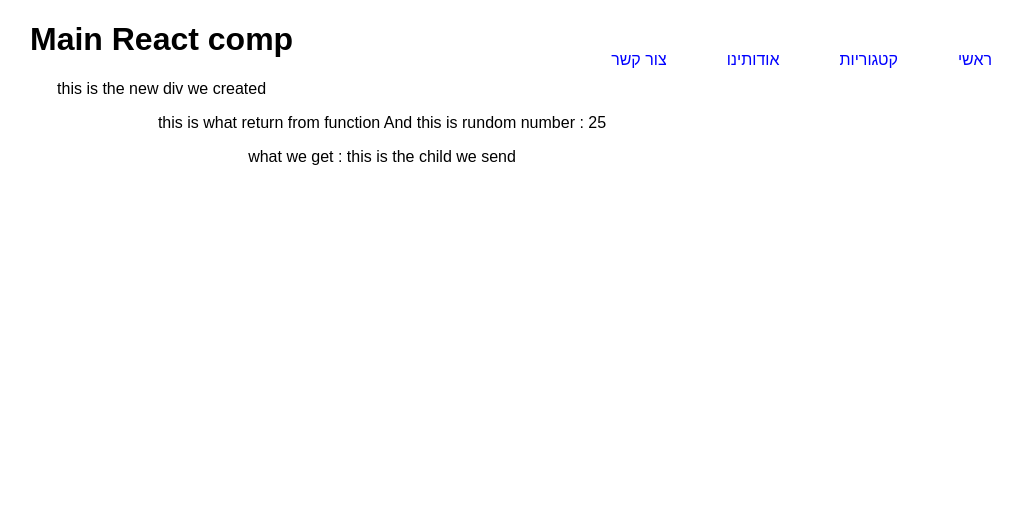
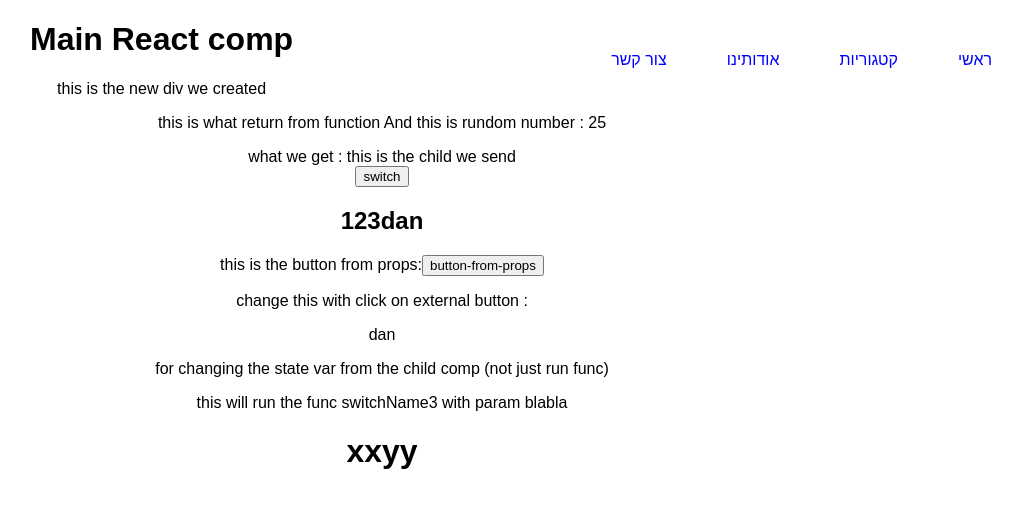
Before and after one commit to bozeha/react-pluralsite-from-start, a React (Create React App) app: page / in a window 1280 px wide. Shown: the top 508 px of the page, without its empty margins (258-1280 px from the left). Built offline with nearby package versions, Linux system fonts and the light colour scheme.

Commit message:
progres few steps

```diff
--- a/src/App.js
+++ b/src/App.js
@@ -5,8 +5,45 @@ import ReactBasics from './comps/React-basics';
 import ExportFunc from './comps/export-func';
 import SendVars from './comps/send-vars-to-com';
 import SendChild from './comps/send-var-with-children';
+import StartState from './comps/start-with-state';
+import ChangeStateButton from './comps/run-function-my-click-from-prop';
+import ChangeStateFromComp from './comps/change-parent-state-from-comp';
+
 
 class App extends Component {
+//// state is build in property that will runder the page every
+///  time the params will be change
+  state={
+    names:[
+      {name:'bob'},
+      {name:'dan'},
+      {name:'jon'},
+      {name:'nin'}
+    ]
+
+  }
+  switchName= (newVar) =>{
+
+    ///setState  will change the state object
+
+    this.setState({names:[{name:"ggggggg"},{name:"xaaaa"}]})
+
+  }
+  switchName2= () =>{
+
+    ///setState  will change the state object
+
+    this.setState({names:[{name:"ggggggg"},{name:"321321654"}]})
+
+  }
+  switchName3= (xxx) =>{
+
+        ///setState  will change the state object
+
+        this.setState({names:[{name:xxx},{name:xxx}]})
+
+      }
+
   render() {
     return (
       <div className="App">
@@ -21,6 +58,33 @@ class App extends Component {
         <ReactBasics/>
         <ExportFunc/>
         <SendChild>this is the child we send</SendChild>
+        {/* dont use () after the function name switchName
+        exmp: onClick={this.switchName()}
+        this will make the function run once when the runder is done */}
+
+        {/* without the () onclick will run the founction only when clicking */}
+        <button onClick={this.switchName}>switch</button>
+
+        {/* sending the param from state to component StartState */}
+        <StartState name="123" second={this.state.names[1].name}></StartState>
+
+
+
+          this is the button from props:
+          {/* we will send the reference of the function switchName2 to the prop change-state-on-click-button-in-prop */}
+          <ChangeStateButton refreFunc={this.switchName2}/>
+
+
+          <p>change this with click on external button :</p>
+          <p>{this.state.names[1].name}</p>
+
+
+
+          <p>for changing the state var from the child comp (not just run func)</p>
+          <p>this will run the func switchName3 with param blabla</p>
+
+          <ChangeStateFromComp changeState={this.switchName3.bind(this,'blabla')}/>
+
 
       </div>
     );
--- /dev/null
+++ b/src/comps/change-parent-state-from-comp.js
@@ -0,0 +1,18 @@
+import React, {Component} from 'react';
+
+class ChangeStateFromComp extends Component
+{
+    render(props)
+    {
+
+        console.log(this.props.changeState);
+
+
+        return(
+            <h1 onClick={this.props.changeState}>xxyy</h1>
+        )
+    }
+
+}
+
+export default ChangeStateFromComp;
--- /dev/null
+++ b/src/comps/run-function-my-click-from-prop.js
@@ -0,0 +1,17 @@
+import React, {Component} from "react";
+
+class ChangeStateButton extends Component
+{
+    render(props)
+    {
+        return(
+            //reciving the function reference and run it on click ;
+            <button onClick={this.props.refreFunc}>button-from-props</button>
+        )
+
+    }
+
+}
+
+
+export default ChangeStateButton;
--- /dev/null
+++ b/src/comps/start-with-state.js
@@ -0,0 +1,19 @@
+import React, {Component} from 'react';
+
+class StartState extends Component
+{
+    render(props)
+    {
+
+        console.log(this.props);
+        return(
+            <h2>
+            {this.props.name}
+            {this.props.second}
+            </h2>
+        )
+    }
+
+}
+
+export default StartState;
--- a/src/style/top-bar.less
+++ b/src/style/top-bar.less
@@ -6,4 +6,6 @@ ul{
     padding: 30px;
     list-style: none;
     }
+
+
 }
```
